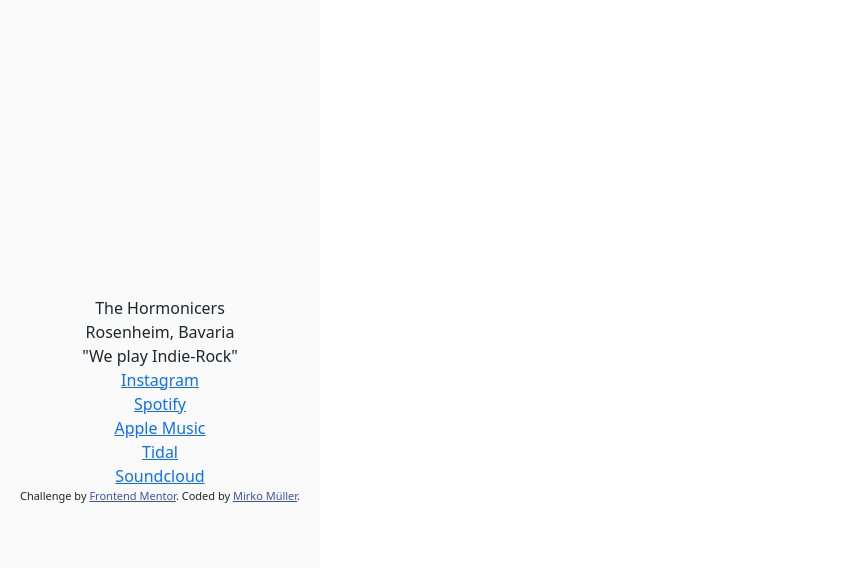
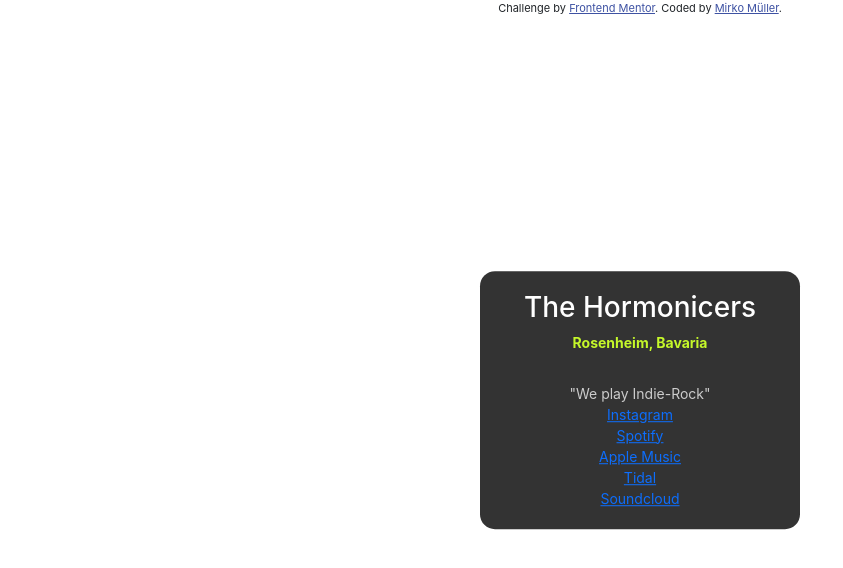
Before and after one commit to trololirko/social-links-profile-main, a plain HTML site: page index.html in a window 1280 px wide. Shown: the whole page, without its empty margins (0-843 px from the left). Drawn offline with nearby package versions, Linux system fonts and the light colour scheme.

Commit message:
Add Inter font and update infobox styling

```diff
--- a/assets/css/main.css
+++ b/assets/css/main.css
@@ -1,3 +1,8 @@
+@font-face {
+  font-family: 'Inter';
+  src: url('/assets/fonts/Inter-VariableFont.ttf') format('ttf');
+}
+
 *,
 html {
   box-sizing: border-box;
@@ -8,16 +13,34 @@
   margin: 0;
   padding: 0;
   height: 100%;
+  font-family: 'Inter', sans-serif !important;
+  font-size: 14px;
+}
+.infobox {
+  position: absolute;
+  top: 50%;
+  left: 50%;
+  transform: translate(-50%, -50%);
+  background-color: hsl(0, 0%, 20%);
+  width: 25vw;
+  border-radius: 15px;
+  padding: 20px;
+}
+.infobox .name {
+  color: hsl(0, 0%, 100%);
+  text-align: center;
 }
 
-main {
-  display: flex;
-  flex-direction: column;
-  align-items: center;
-  justify-content: center;
-  height: 100%;
-  width: 25%;
-  background-color: hsl(0, 0%, 98%);
+.infobox .location {
+  color: hsl(75, 94%, 57%);
+  font-weight: bold;
+  text-align: center;
+}
+
+.infobox .description {
+  color: hsl(0, 0%, 80%);
+  text-align: center;
+  margin-top: 30px;
 }
 
 .attribution {
--- a/index.html
+++ b/index.html
@@ -16,7 +16,8 @@
     <main>
       <div class="main container">
         <div class="container text-center">
-          <div class="name">The Hormonicers</div>
+          <div class="infobox">
+            <div class="name"><h2>The Hormonicers</h2></div>
             <div class="location">Rosenheim, Bavaria</div>
             <!-- TODO Add a good description -->
             <div class="description">"We play Indie-Rock"</div>
@@ -56,6 +57,7 @@
             </div>
           </div>
         </div>
+      </div>
 
       <div class="attribution">
         Challenge by
```
Also changed, not shown: assets/fonts/Inter-VariableFont.ttf (renamed from assets/fonts/Inter-VariableFont_slnt,wght.ttf). Lines whose indentation alone changed are shown as unchanged.
